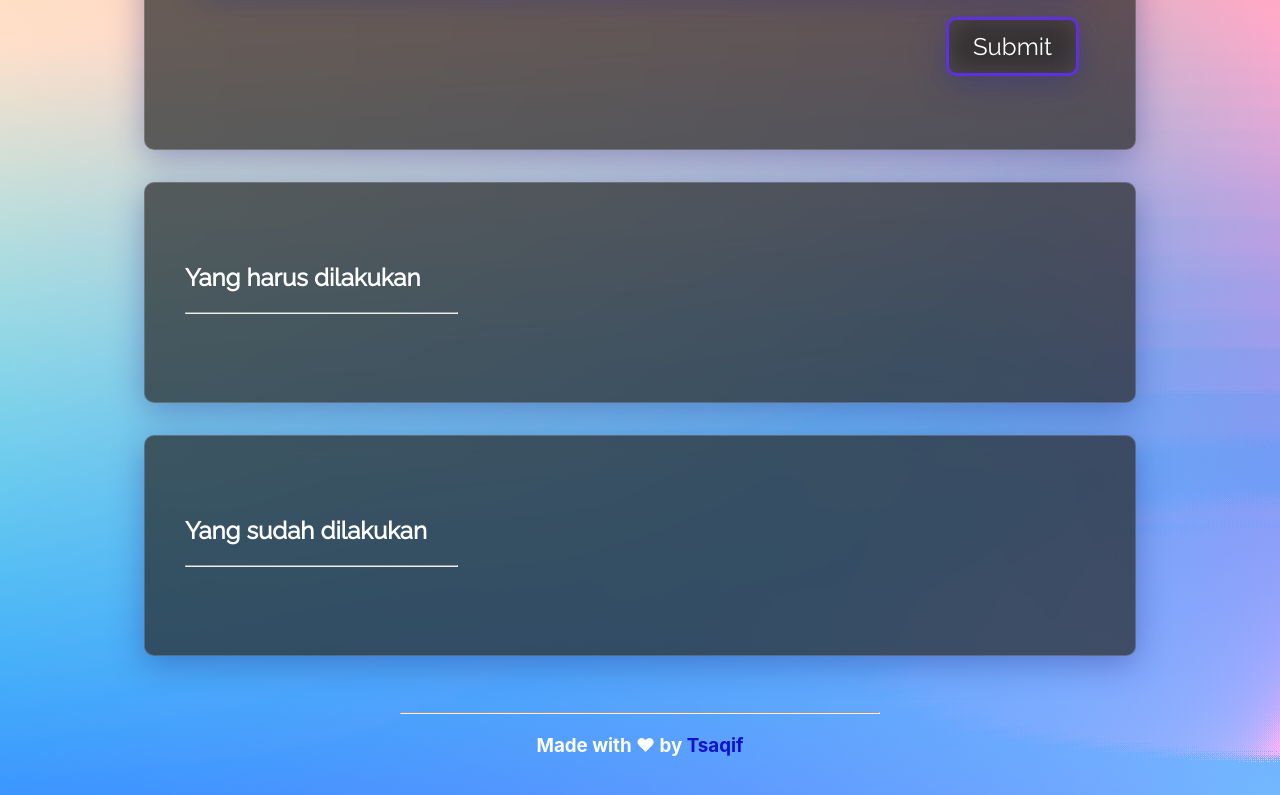
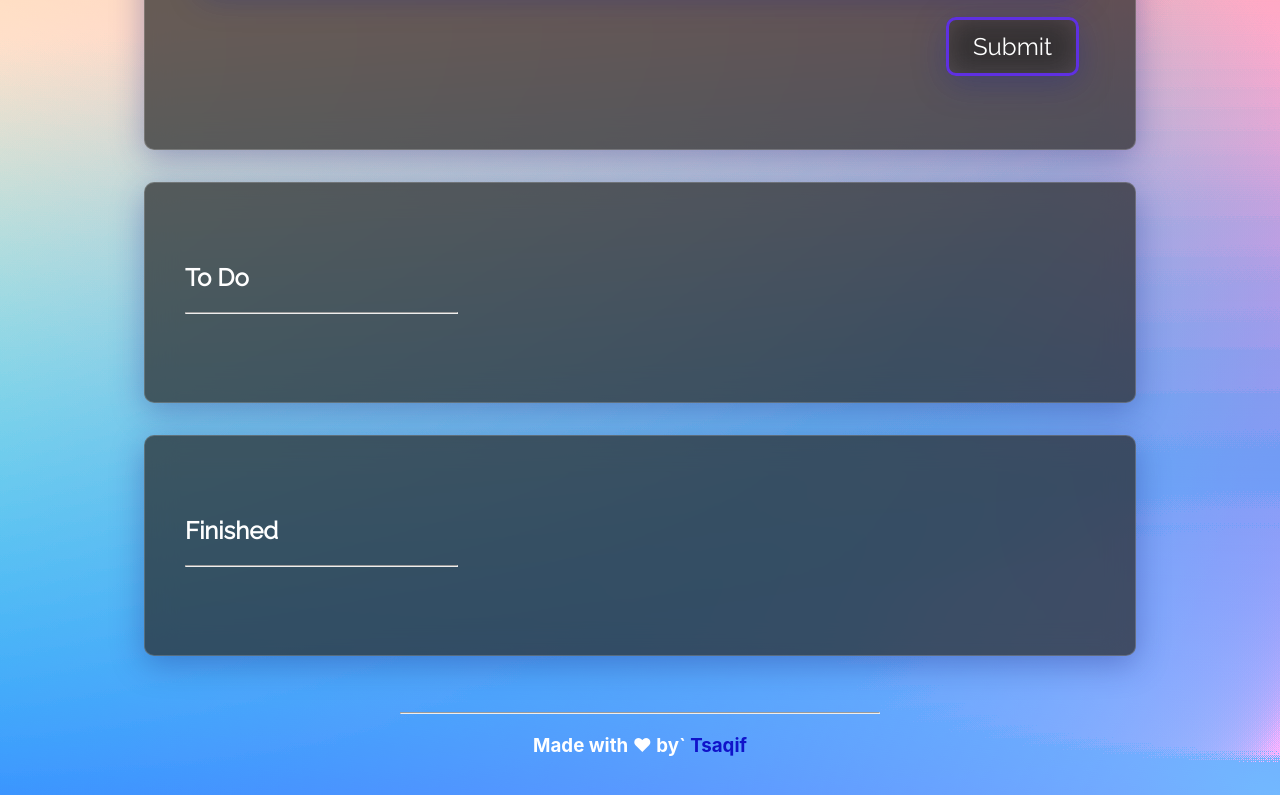
Before and after one commit to tsaqif06/mini-todolist-app, a plain HTML site: page index.html in a window 1280 px wide. Shown: the part 407-1202 px from the top of the page. Drawn offline with Linux system fonts and the light colour scheme.

Commit message:
change lang

```diff
--- a/index.html
+++ b/index.html
@@ -33,14 +33,14 @@
 			</div>
 
 			<div class="container">
-				<h2 class="container-header">Yang harus dilakukan</h2>
+				<h2 class="container-header">To Do</h2>
 				<hr style="width: 30%" align="left" />
 
 				<div class="list-item" id="todos"></div>
 			</div>
 
 			<div class="container">
-				<h2 class="container-header">Yang sudah dilakukan</h2>
+				<h2 class="container-header">Finished</h2>
 				<hr style="width: 30%" align="left" />
 
 				<div class="list-item" id="completed-todos"></div>
@@ -50,7 +50,7 @@
 		<footer>
 			<hr />
 			<h3>
-				Made with ❤ by
+				Made with ❤ by`
 				<a href="https://github.com/tsaqif06" target="_blank">Tsaqif</a>
 			</h3>
 		</footer>
```
